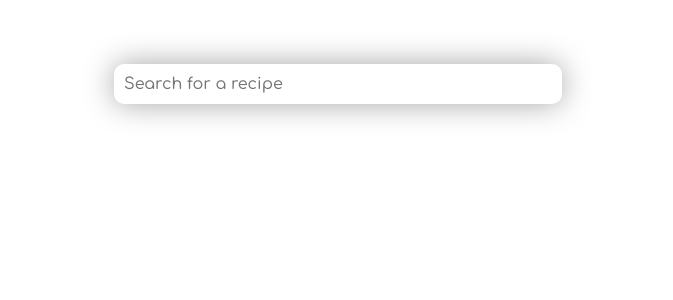
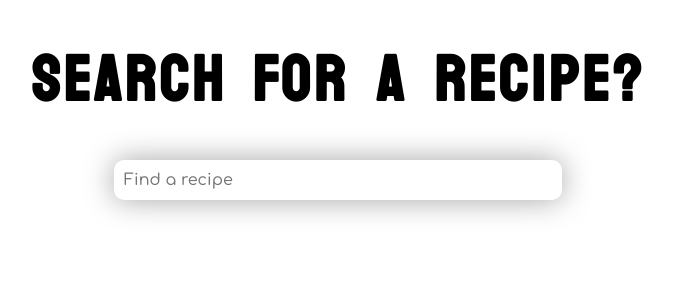
Before and after one commit to YanniTheDev/RecipeFinder, a React (Vite) app in the folder RecipeFinder/: page / in a window 1280 px wide. Shown: the top 300 px of the page, without its empty margins (302-975 px from the left). Built offline with nearby package versions, Linux system fonts and the light colour scheme.

Commit message:
Almost finished the recipe cards

```diff
--- a/RecipeFinder/src/App.jsx
+++ b/RecipeFinder/src/App.jsx
@@ -6,9 +6,15 @@ import { Searchbar } from './Components/Search.jsx';
 
 function App() {
   return (
-    <div className="content flex-c-c">
-      <Searchbar />
-    </div>
+    <>
+      <header>
+        <h1 className="web-title staatliches text-align-c">Search for a recipe?</h1>
+      </header>
+
+      <div className="content flex-c-c">
+        <Searchbar />
+      </div>
+    </>
   );
 }
 
--- a/RecipeFinder/src/CSS Styles/App.css
+++ b/RecipeFinder/src/CSS Styles/App.css
@@ -1,3 +1,12 @@
 .content {
   margin-bottom: 8vh;
 }
+
+.web-title {
+  margin-top: 4vh;
+
+  font-size: 5cqw;
+
+  letter-spacing: 0.3vw;
+  word-spacing: 1vw;
+}
--- a/RecipeFinder/src/CSS Styles/Recipe.css
+++ b/RecipeFinder/src/CSS Styles/Recipe.css
@@ -1,13 +1,40 @@
 .individual-recipe-container {
     width: 70vw;
 
-    padding-left: 20px;
+    padding-left: 0;
     padding-right: 20px;
 
     box-shadow: 0px 0px 30px rgb(165, 165, 165);
     border-radius: 10px;
 }
 
+.recipe-image {
+    width: 17vw;
+
+    margin-right: 5vw;
+
+    border-radius: 10px 0px 0px 10px;
+}
+
+.recipe-name-container {
+    width: 100%;
+}
+
 .recipe-name {
     text-transform: capitalize;
+
+    font-size: 3.5cqw;
+
+    line-height: 7vh;
+
+    margin-bottom: 2vh;
 }
+
+.ingredient-list {
+    list-style-position: inside;
+    padding: 0;
+}
+
+.recipe-individual-ingredient {
+    text-indent: 0;
+}
--- a/RecipeFinder/src/CSS Styles/Reusables.css
+++ b/RecipeFinder/src/CSS Styles/Reusables.css
@@ -7,6 +7,21 @@
 .flex-c-c {
     display: flex;
     justify-content: center;
+    align-items: center;
+}
+.flex-s-c {
+    display: flex;
+    justify-content: start;
+    align-items: center;
+}
+.flex-s-s {
+    display: flex;
+    justify-content: start;
+    align-items: start;
+}
+.flex-sb-c {
+    display: flex;
+    justify-content: space-between;
     align-items: center;
 }
 
@@ -31,6 +46,10 @@
     font-family: Nunito-Bold;
     src: url("../Fonts/Nunito/static/Nunito-Bold.ttf");
 }
+@font-face {
+    font-family: Staatliches;
+    src: url("../Fonts/Staatliches/Staatliches-Regular.ttf");
+}
 
 .madimi-regular {
     font-family: Madimi-Regular, Arial, Helvetica, sans-serif;
@@ -47,3 +66,10 @@
 .nunito-bold {
     font-family: Nunito-Bold, Arial, Helvetica, sans-serif;
 }
+.staatliches {
+    font-family: Staatliches, Arial, Helvetica, sans-serif;
+}
+
+.text-align-c {
+    text-align: center;
+}
--- a/RecipeFinder/src/CSS Styles/Search.css
+++ b/RecipeFinder/src/CSS Styles/Search.css
@@ -1,7 +1,7 @@
 .search-container {
   width: 100vw;
 
-  margin-top: 8vh;
+  margin-top: 4vh;
 }
 
 .search-box {
--- a/RecipeFinder/src/Components/Recipe.jsx
+++ b/RecipeFinder/src/Components/Recipe.jsx
@@ -4,22 +4,28 @@ import "../CSS Styles/Reset.css";
 
 export const Recipe = (props) => {
     return (
-        <div className="individual-recipe-container">
+        <div className="individual-recipe-container flex-s-c">
+            <img src={props.recipeList.recipe.image} alt="" className="recipe-image"/>
+
+            <div className="recipe-information">
+                <div className="recipe-name-container">
                     <h1 className="recipe-name nunito-bold">{props.recipeList.recipe.label}</h1>
-
-            <img src={props.recipeList.recipe.image} alt="" className="recipe-image"/>
+                </div>
 
                 <p className="recipe-calories comfortaa-medium">Calories: {Math.round(props.recipeList.recipe.calories)}</p>
 
+                {/* <div className="recipe-ingredients">
                     <h3 className="nunito-bold">Ingredients</h3>
 
-            <ul>
+                    <ul className="ingredient-list">
                         {props.recipeList.recipe.ingredients.map((ingredient) => {
                             return (
-                        <li className="comfortaa-medium">{ingredient.text}</li>
+                                <li className="comfortaa-medium recipe-individual-ingredient">{ingredient.text}</li>
                             );
                         })}
                     </ul>
+                </div> */}
+            </div>
         </div>
     )
 }
--- a/RecipeFinder/src/Components/Search.jsx
+++ b/RecipeFinder/src/Components/Search.jsx
@@ -17,6 +17,8 @@ export const Searchbar = () => {
     }
 
     const getRecipes = () => {
+        if (recipeNameQuery.trim() != "")
+        {
             setFetchingRecipes(true);
 
             Axios.get(`https://api.edamam.com/search?q=${recipeNameQuery}&app_id=0e3ef802&app_key=a1b68ccf537c38d19a2af561d81b1bd9`).then((response) => {
@@ -30,6 +32,7 @@ export const Searchbar = () => {
                 setFetchingRecipes(false);
             });
         }
+    }
 
     const handleKeyDown = (event) => {
         if ((event.keyCode === 13) && event.target.value != "") { //Enter key
@@ -40,10 +43,11 @@ export const Searchbar = () => {
     return (
         <div className="search-container flex-c-c flex-dir-column">
             <input type="text"
-                   placeholder="Search for a recipe"
                    onChange={setRecipeQuery}
                    onKeyUp={handleKeyDown}
                    className="search-box comfortaa-medium"
+                   placeholder="Find a recipe"
+                   title="Enter a recipe name"
             />
 
             <div className="recipes-container flex-c-c flex-dir-column">
```
Also changed, not shown: RecipeFinder/ToDo.txt, RecipeFinder/src/Fonts/Staatliches/OFL.txt (added), RecipeFinder/src/Fonts/Staatliches/Staatliches-Regular.ttf (added). Lines whose indentation alone changed are shown as unchanged.
